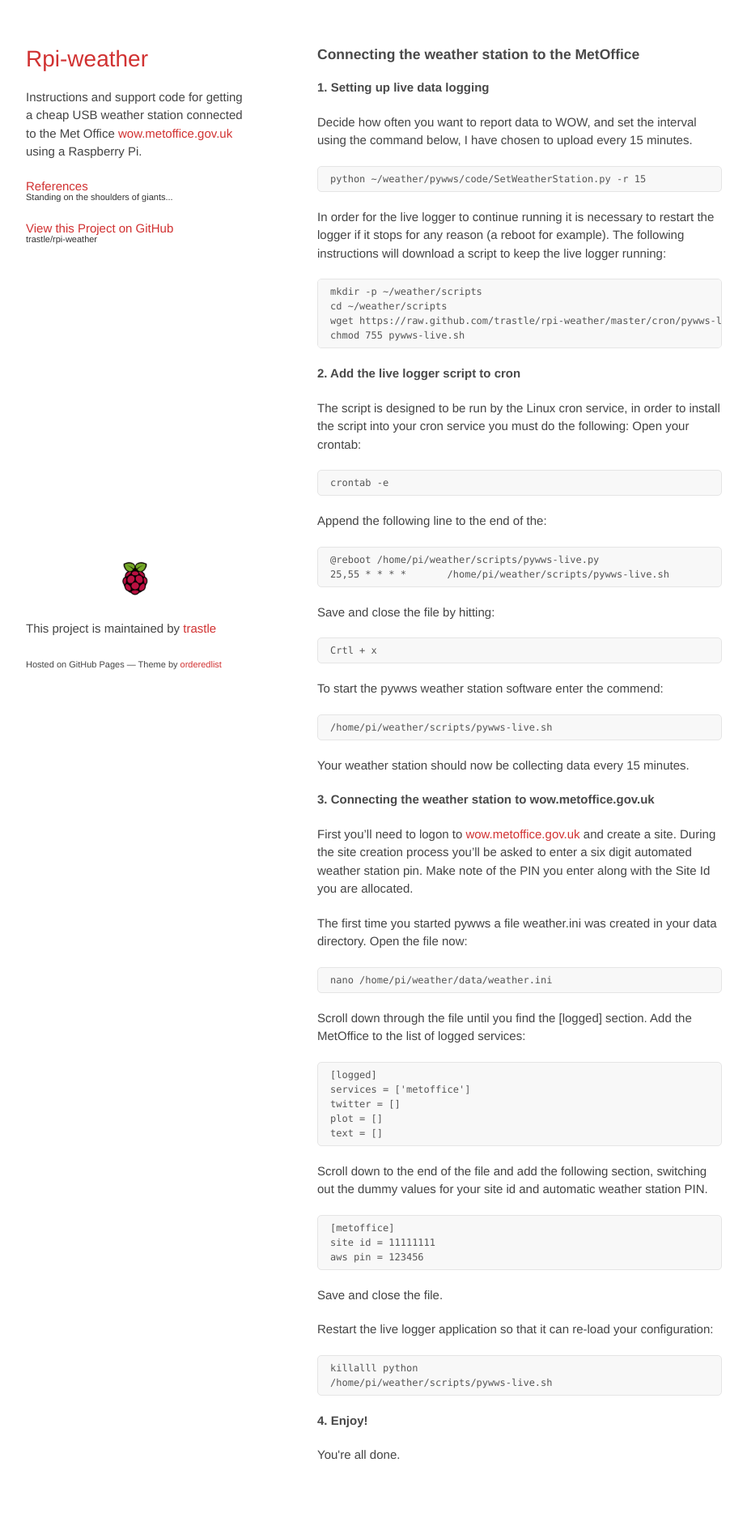
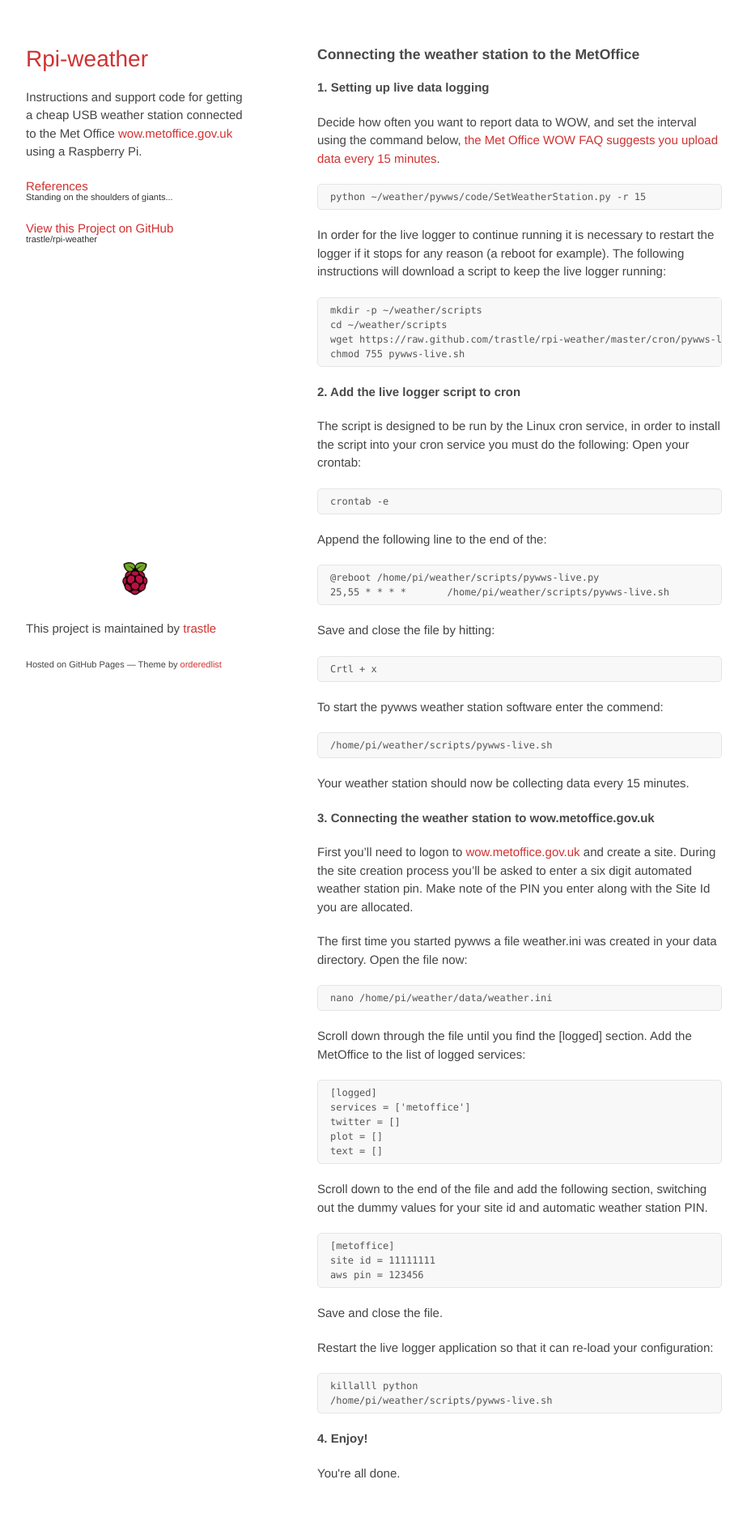
Before and after one commit to trastle/rpi-weather, a Jekyll site: the page built from gettingOnline.html, in a window 1280 px wide. Shown: the whole page at 81% size, without its empty margins (178-1101 px from the left). Built offline with Jekyll 4.4.1, drawn with Linux system fonts in a browser that asks for light colours; before the commit the page ends 1878 px from its top, so only the background shows below that.

Commit message:
add link to the recommended interval

```diff
--- a/gettingOnline.html
+++ b/gettingOnline.html
@@ -9,7 +9,7 @@
 
 
 <h4>1. Setting up live data logging</h4>
-<p>Decide how often you want to report data to WOW, and set the interval using the command below, I have chosen to upload every 15 minutes.</p>
+<p>Decide how often you want to report data to WOW, and set the interval using the command below, <a href="http://wow.metoffice.gov.uk/support/faq#6.6">the Met Office WOW FAQ suggests you upload data every 15 minutes</a>.</p>
 <pre>python ~/weather/pywws/code/SetWeatherStation.py -r 15</pre>
 
 <p>In order for the live logger to continue running it is necessary to restart the logger if it stops for any reason (a reboot for example). The following instructions will download a script to keep the live logger running:</p>
```
